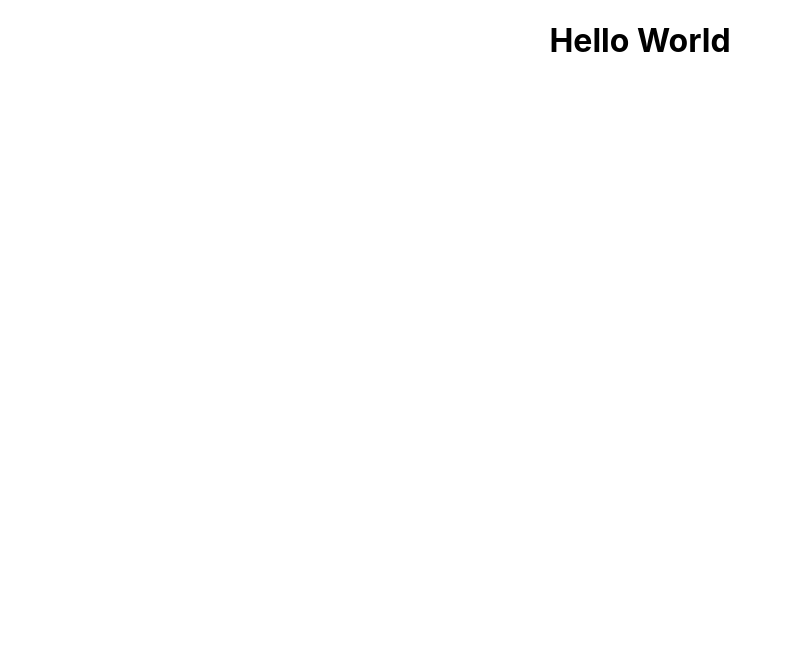
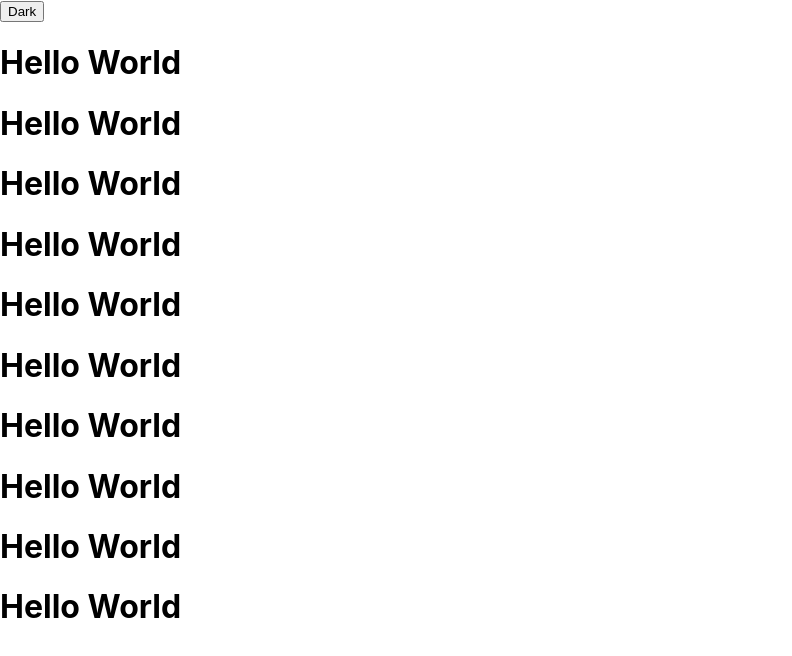
Before and after one commit to Sam-Radnus/Features-App, a React (Create React App) app: page / in a window 1280 px wide. Shown: the top 656 px of the page, without its empty margins (0-792 px from the left). Built offline with nearby package versions, Linux system fonts and the light colour scheme; the HTML template or start-up script is replaced by a standard one.

Commit message:
looping components

```diff
--- a/src/App.js
+++ b/src/App.js
@@ -1,11 +1,18 @@
 import logo from './logo.svg';
 import './App.css';
 import Canvas from './components/Canvas';
+import PropTypes from 'prop-types';
 function App() {
+  var rows=[];
+
+  for(var i=0;i<10;i++){
+    rows.push(<Canvas row={i}/>)
+  }
   return (
-    <div className="App">
-        <Canvas/>
-    </div>
+    <>
+      <button type="button" class="btn btn-outline-dark">Dark</button>
+      <tbody>{rows}</tbody>
+      </>
   );
 }
 
```
